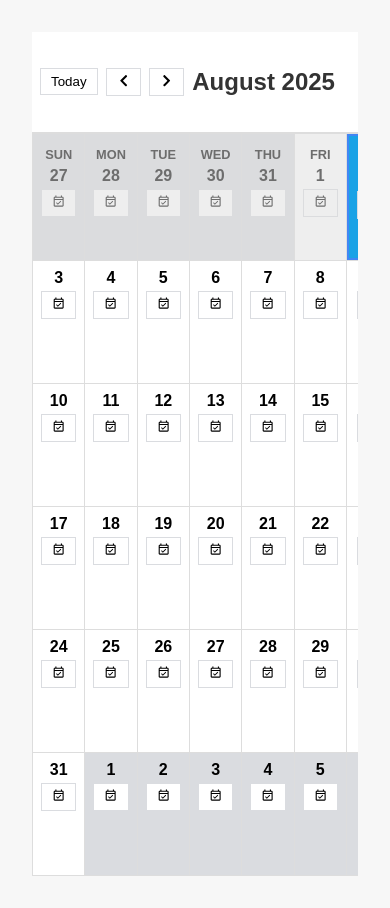
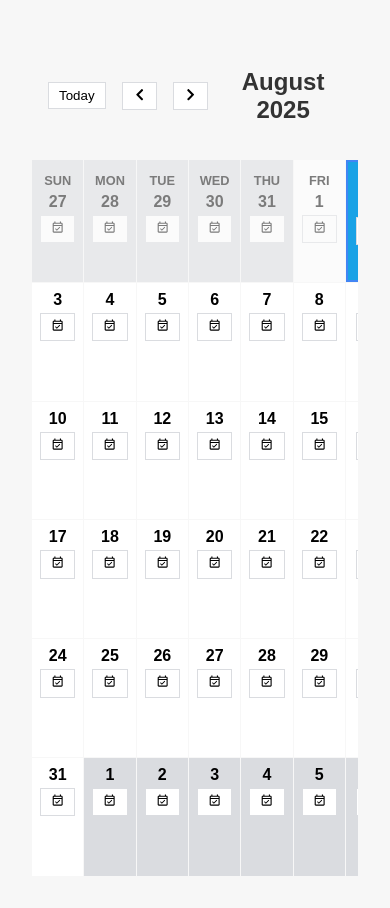
Before and after one commit to SantiagoYanezFerreiro/google-calendar-clone, a React (Vite) app: page / in a window 390 px wide. Built offline with nearby package versions, Linux system fonts and the light colour scheme.

Commit message:
added more spacing and responsiveness

```diff
--- a/src/components/Calendar.tsx
+++ b/src/components/Calendar.tsx
@@ -86,8 +86,9 @@ const Calendar: React.FC<CalendarProps> = ({
       if (dayEl) {
         const dayHeight = dayEl.clientHeight;
         const headerHeight = 30;
+        const addButtonHeight = 24;
         const eventHeight = 22;
-        const availableHeight = dayHeight - headerHeight;
+        const availableHeight = dayHeight - headerHeight - addButtonHeight;
         const visibleCount = Math.floor(availableHeight / eventHeight);
         setMaxVisibleEvents(Math.max(visibleCount, 1));
       }
--- a/src/components/Event.tsx
+++ b/src/components/Event.tsx
@@ -35,8 +35,12 @@ const Event: React.FC<EventProps> = ({ event, onClick }) => {
       <p className="event-name-time">
         <span className="event-name">{event.name}</span>
         <span className="event-time">
-          {format(new Date(event.startTime), "HH:mm a")} -{" "}
-          {format(new Date(event.endTime), "HH:mm a")}
+          {event.allDay
+            ? "All Day"
+            : `${format(new Date(event.startTime), "h:mm a")} - ${format(
+                new Date(event.endTime),
+                "h:mm a"
+              )}`}
         </span>
       </p>
     </div>
--- a/src/styles.css
+++ b/src/styles.css
@@ -47,13 +47,10 @@ button.delete:hover {
 }
 
 .calendar-container {
+  height: 100vh;
   width: 100%;
-  height: 100vh;
-  margin: 0;
   display: flex;
   flex-direction: column;
-  position: relative;
-  background: white;
   overflow: hidden;
 }
 
@@ -63,9 +60,7 @@ button.delete:hover {
   grid-template-columns: repeat(7, 1fr);
   gap: 1px;
   overflow-y: auto;
-  background: #ddd;
-  min-height: 0; /* Important for Firefox */
-  padding: 1px;
+  min-height: 0;
 }
 
 .calendar-day {
@@ -79,15 +74,14 @@ button.delete:hover {
 
 .selected-date {
   background-color: rgba(66, 133, 244, 0.1);
-  border: 2px solid #4285f4 !important;
+  border: 2px solid #4285f4;
 }
 
 .calendar-header {
+  padding: 16px;
   display: flex;
   align-items: center;
-  padding: 16px 8px;
-  gap: 8px;
-  border-bottom: 1px solid #ddd;
+  gap: 16px;
 }
 
 .past-date {
@@ -254,3 +248,13 @@ button.delete:hover {
   background-color: hsl(200, 80%, 50%); /* Today's Day Text Background */
   color: white; /* Today's Day Text */
 }
+
+@media (max-width: 768px) {
+  .calendar-grid {
+    min-height: 500px;
+  }
+
+  .calendar-day {
+    min-height: 80px;
+  }
+}
```
